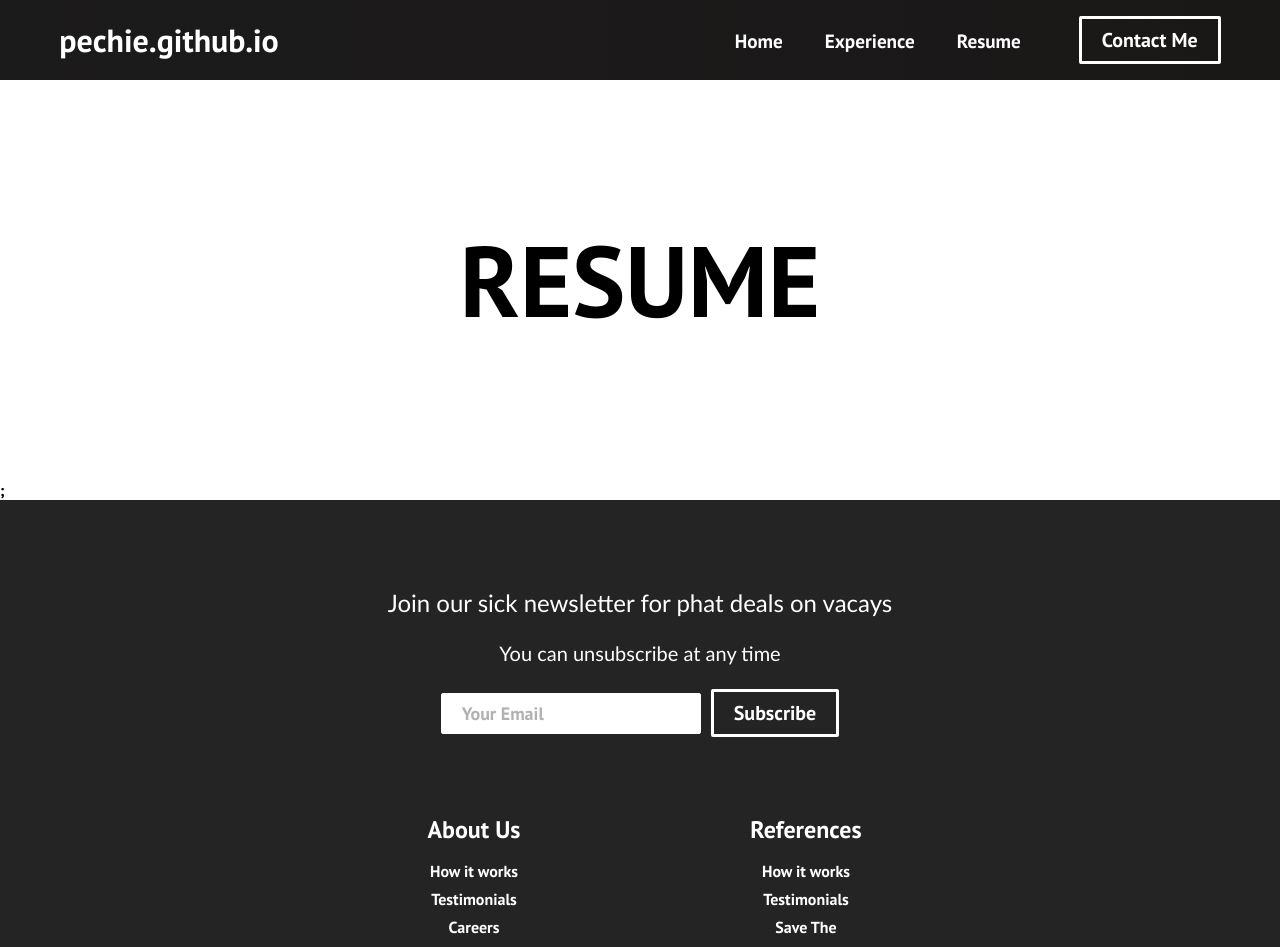
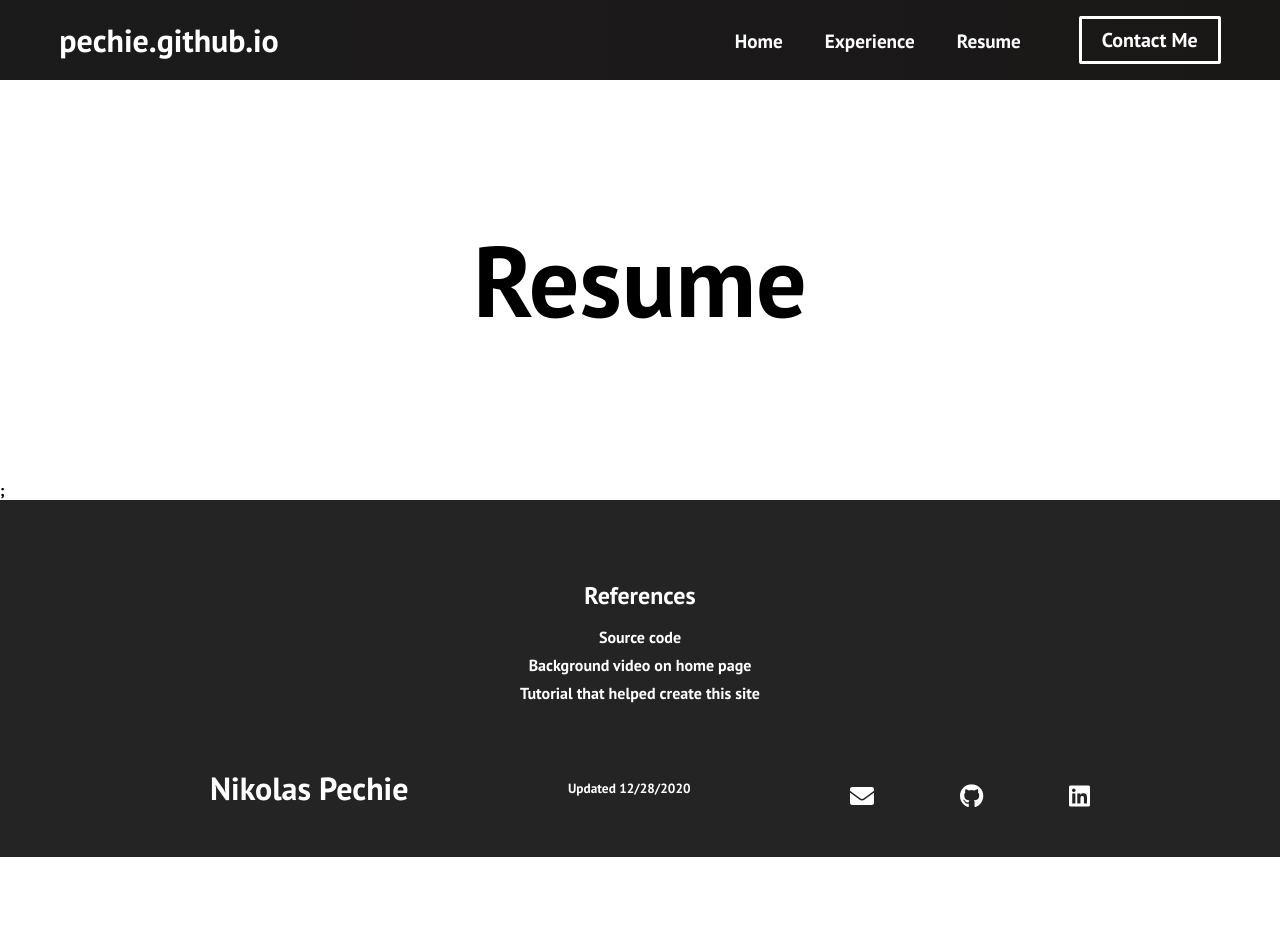
Before and after one commit to pechie/Website, a React (Create React App) app: page /resume in a window 1280 px wide. Shown: the top 947 px of the page. After the commit the page ends 857 px from the top, so only its background shows below. Built offline with nearby package versions, Linux system fonts and the light colour scheme.

Commit message:
Updated footer

```diff
--- a/src/components/CardItem.js
+++ b/src/components/CardItem.js
@@ -4,13 +4,13 @@ import { Link } from "react-router-dom";
 function CardItem(props) {
   return (
     <>
-      <li className="cards__item">
-        <Link className="cards__item__link" to={props.path}>
-          <figure className="cards__item__pic-wrap" data-category={props.label}>
-            <img src={props.src} alt="Travel" className="cards__item__img" />
+      <li className="cards-item">
+        <Link className="cards-item-link" to={props.path}>
+          <figure className="cards-item-pic-wrap" data-category={props.label}>
+            <img src={props.src} alt="Prop" className="cards-item-img" />
           </figure>
-          <div className="cards__item__info">
-            <h5 className="cards__item__text">{props.text}</h5>
+          <div className="cards-item-info">
+            <h5 className="cards-item-text">{props.text}</h5>
           </div>
         </Link>
       </li>
--- a/src/components/Cards.css
+++ b/src/components/Cards.css
@@ -7,7 +7,7 @@ h1 {
   text-align: center;
 }
 
-.cards__container {
+.cards-container {
   display: flex;
   flex-flow: column;
   align-items: center;
@@ -16,23 +16,23 @@ h1 {
   margin: 0 auto;
 }
 
-.cards__wrapper {
+.cards-wrapper {
   position: relative;
   margin: 50px 0 45px;
 }
 
-.cards__items {
+.cards-items {
   margin-bottom: 24px;
 }
 
-.cards__item {
+.cards-item {
   display: flex;
   flex: 1;
   margin: 0 1rem;
   border-radius: 10px;
 }
 
-.cards__item__link {
+.cards-item-link {
   display: flex;
   flex-flow: column;
   width: 100%;
@@ -44,7 +44,7 @@ h1 {
   text-decoration: none;
 }
 
-.cards__item__pic-wrap {
+.cards-item-pic-wrap {
   position: relative;
   width: 100%;
   padding-top: 67%;
@@ -56,7 +56,7 @@ h1 {
   animation-duration: 2s;
 }
 
-.cards__item__pic-wrap::after {
+.cards-item-pic-wrap::after {
   content: attr(data-category);
   position: absolute;
   bottom: 0;
@@ -70,7 +70,7 @@ h1 {
   box-sizing: border-box;
 }
 
-.cards__item__img {
+.cards-item-img {
   position: absolute;
   top: 0;
   right: 0;
@@ -85,7 +85,7 @@ h1 {
   transition: all 0.2s linear;
 }
 
-.cards__item__img:hover {
+.cards-item-img:hover {
   transform: scale(1.1);
 }
 
@@ -93,26 +93,26 @@ h1 {
   padding: 20px 30px 30px;
 }
 
-.cards__item__text {
+.cards-item-text {
   color: #252e48;
   font-size: 18px;
   line-height: 24px;
 }
 
 @media only screen and (min-width: 1200px) {
-  .content__blog__container {
+  .content-blog-container {
     width: 84%;
   }
 }
 
 @media only screen and (min-width: 1024px) {
-  .cards__items {
+  .cards-items {
     display: flex;
   }
 }
 
 @media only screen and (max-width: 1024px) {
-  .cards__item {
+  .cards-item {
     margin-bottom: 2rem;
   }
 }
--- a/src/components/Cards.js
+++ b/src/components/Cards.js
@@ -5,10 +5,10 @@ import "./Cards.css";
 function Cards() {
   return (
     <div className="cards">
-      <h1>Check out these EPIC destinations</h1>
-      <div className="cards__container">
-        <div className="cards__wrapper">
-          <ul className="cards__items">
+      <h1>Some of my skills...</h1>
+      <div className="cards-container">
+        <div className="cards-wrapper">
+          <ul className="cards-items">
             <CardItem
               src="/images/img-9.jpg"
               text="Explore the hidden waterfall deep inside the Amazon jungle"
@@ -22,7 +22,7 @@ function Cards() {
               path="/services"
             />
           </ul>
-          <ul className="cards__items">
+          <ul className="cards-items">
             <CardItem
               src="/images/img-5.jpg"
               text="Do something else"
--- a/src/components/Footer.js
+++ b/src/components/Footer.js
@@ -6,7 +6,7 @@ import "./Footer.css";
 function Footer() {
   return (
     <div className="footer-container">
-      <section className="footer-subscription">
+      {/* <section className="footer-subscription">
         <p className="footer-subscription-heading">
           Join our sick newsletter for phat deals on vacays
         </p>
@@ -24,9 +24,9 @@ function Footer() {
             <Button buttonStyle="btn--outline">Subscribe</Button>
           </form>
         </div>
-      </section>
+      </section> */}
       <div className="footer-links">
-        <div className="footer-link-wrapper">
+        {/* <div className="footer-link-wrapper">
           <div className="footer-link-items">
             <h2>About Us</h2>
             <Link to="/sign-up">How it works</Link>
@@ -35,15 +35,30 @@ function Footer() {
             <Link to="/">Investors</Link>
             <Link to="/">Terms of Service</Link>
           </div>
-        </div>
+        </div> */}
         <div className="footer-link-wrapper">
           <div className="footer-link-items">
             <h2>References</h2>
-            <Link to="/sign-up">How it works</Link>
-            <Link to="/">Testimonials</Link>
-            <Link to="/">Save The</Link>
-            <Link to="/">Turtles</Link>
-            <Link to="/">Terms of Service</Link>
+            <Link
+              to={{ pathname: "https://github.com/pechie/Website" }}
+              target="_blank"
+            >
+              Source code
+            </Link>
+            <Link
+              to={{ pathname: "https://www.youtube.com/watch?v=-MKapbz0GIo" }}
+              target="_blank"
+            >
+              Background video on home page
+            </Link>
+            <Link
+              to={{
+                pathname: "https://www.youtube.com/watch?v=I2UBjN5ER4s&t=4526s",
+              }}
+              target="_blank"
+            >
+              Tutorial that helped create this site
+            </Link>
           </div>
         </div>
       </div>
@@ -54,13 +69,12 @@ function Footer() {
               Nikolas Pechie
             </Link>
           </div>
-          <small className="website-rights">Updated 12/27/2020</small>
+          <small className="website-rights">Updated 12/28/2020</small>
           <div className="social-icons">
             <Link
               className="social-icon-link email"
               to={{ pathname: "mailto:pechie717@gmail.com" }}
               target="_blank"
-              rel="noopener noreferrer"
               aria-label="Email"
             >
               <i className="fas fa-envelope"></i>
--- a/src/components/pages/Resume.js
+++ b/src/components/pages/Resume.js
@@ -5,7 +5,7 @@ import Footer from "../Footer";
 export default function Resume() {
   return (
     <>
-      <h1 className="resume">RESUME</h1>;
+      <h1 className="resume">Resume</h1>;
       <Footer />
     </>
   );
```
Also changed, not shown: src/components/About.css (added), src/components/About.jsx (added).
